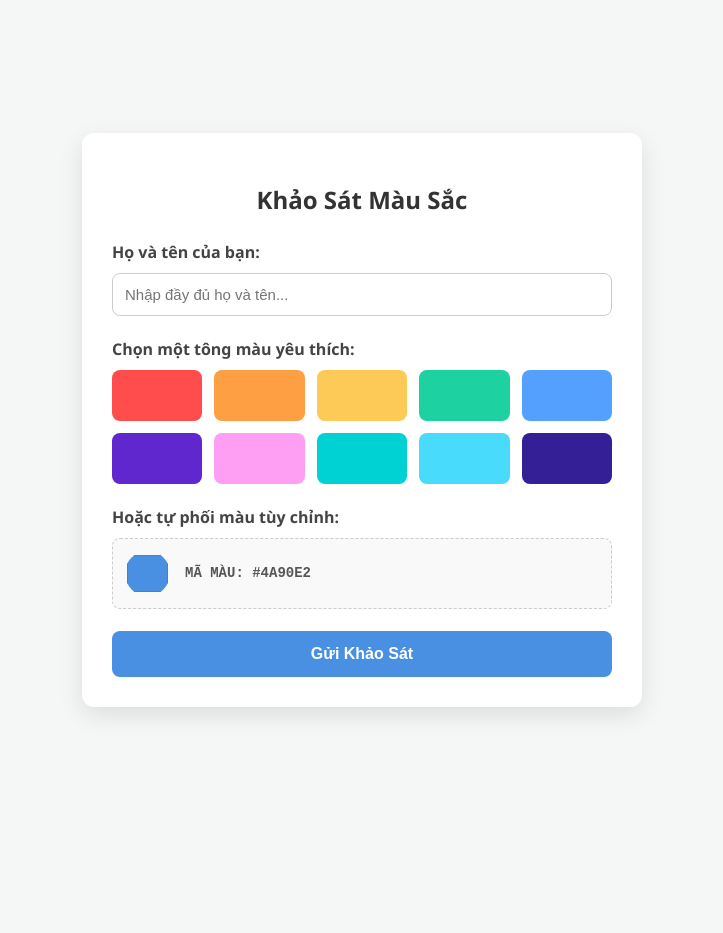
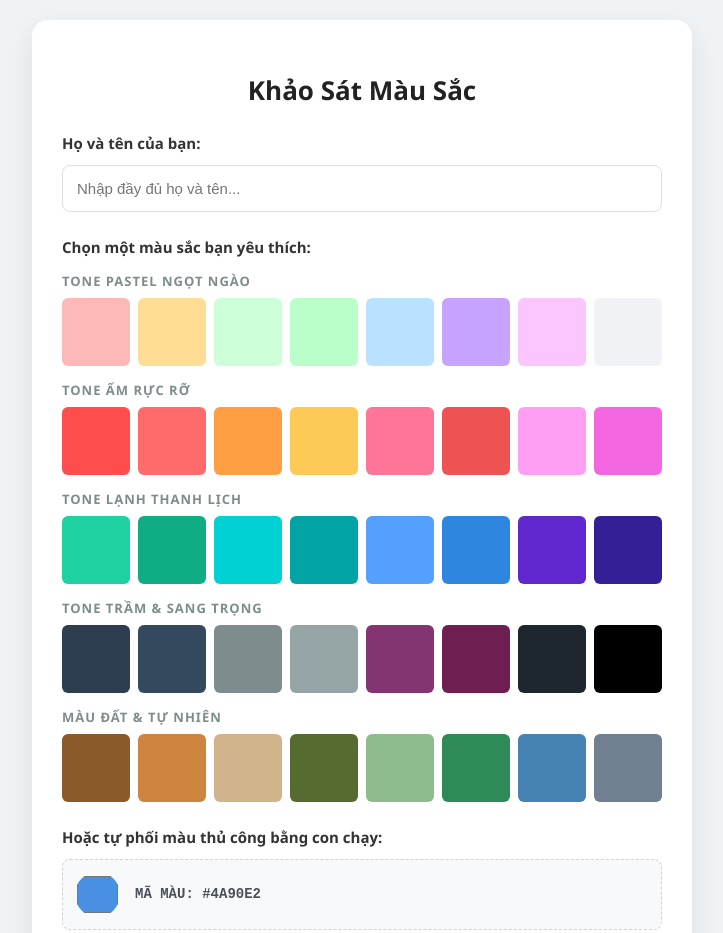
Before and after one commit to trungduong-bot/Hocmangcungtrung, a plain HTML site: page index.html in a window 1280 px wide. Shown: the top 933 px of the page, without its empty margins (278-1001 px from the left). Before the commit the page ends 840 px from the top, so only its background shows below. Drawn offline with Linux system fonts and the light colour scheme.

Commit message:
Update index.html

```diff
--- a/index.html
+++ b/index.html
@@ -11,7 +11,7 @@
 
         body {
             font-family: 'Segoe UI', Tahoma, Geneva, Verdana, sans-serif;
-            background-color: #f4f7f6;
+            background-color: #f0f3f5;
             margin: 0;
             padding: 20px;
             display: flex;
@@ -23,70 +23,84 @@
         .survey-container {
             background-color: #ffffff;
             padding: 30px;
-            border-radius: 12px;
-            box-shadow: 0 8px 24px rgba(0,0,0,0.1);
-            max-width: 500px;
+            border-radius: 16px;
+            box-shadow: 0 10px 30px rgba(0,0,0,0.08);
+            max-width: 600px;
             width: 100%;
         }
 
         h2 {
             text-align: center;
-            color: #333;
+            color: #222;
             margin-bottom: 25px;
-            font-size: 24px;
+            font-size: 26px;
+            font-weight: 700;
         }
 
         .form-group {
-            margin-bottom: 22px;
+            margin-bottom: 25px;
         }
 
         label {
             display: block;
             font-weight: 600;
-            margin-bottom: 10px;
-            color: #444;
+            margin-bottom: 12px;
+            color: #333;
+            font-size: 15px;
         }
 
         input[type="text"] {
             width: 100%;
-            padding: 12px;
-            border: 1px solid #ccc;
+            padding: 14px;
+            border: 1px solid #dcdfe6;
             border-radius: 8px;
             box-sizing: border-box;
             font-size: 15px;
             outline: none;
-            transition: border-color 0.3s;
+            transition: all 0.3s;
         }
 
         input[type="text"]:focus {
             border-color: var(--primary-color);
-            box-shadow: 0 0 5px rgba(74, 144, 226, 0.3);
+            box-shadow: 0 0 8px rgba(74, 144, 226, 0.2);
         }
 
-        /* Bảng màu có sẵn */
+        /* Danh mục nhóm màu */
+        .color-group-title {
+            font-size: 13px;
+            text-transform: uppercase;
+            letter-spacing: 1px;
+            color: #7f8c8d;
+            margin: 15px 0 8px 0;
+            font-weight: bold;
+        }
+
+        /* Bảng lưới màu cực nhiều */
         .color-palette {
             display: grid;
-            grid-template-columns: repeat(5, 1fr);
-            gap: 12px;
+            grid-template-columns: repeat(8, 1fr); /* 8 màu một hàng */
+            gap: 8px;
             margin-bottom: 15px;
         }
 
         .color-box {
-            height: 45px;
-            border-radius: 8px;
+            aspect-ratio: 1; /* Tạo ô vuông hoàn hảo */
+            border-radius: 6px;
             cursor: pointer;
-            border: 3px solid transparent;
-            transition: transform 0.2s, border-color 0.2s;
+            border: 2px solid transparent;
+            transition: transform 0.15s, border-color 0.15s;
         }
 
         .color-box:hover {
-            transform: scale(1.1);
+            transform: scale(1.15);
+            z-index: 2;
         }
 
         .color-box.selected {
-            border-color: #222;
-            transform: scale(1.05);
-            box-shadow: 0 4px 8px rgba(0,0,0,0.15);
+            border-color: #111;
+            transform: scale(1.1);
+            box-shadow: 0 0 6px rgba(0,0,0,0.3);
+            z-index: 1;
         }
 
         /* Chọn màu tự do */
@@ -94,10 +108,10 @@
             display: flex;
             align-items: center;
             gap: 15px;
-            background: #f9f9f9;
+            background: #f8f9fa;
             padding: 12px;
             border-radius: 8px;
-            border: 1px dashed #ccc;
+            border: 1px dashed #ced4da;
         }
 
         input[type="color"] {
@@ -112,7 +126,7 @@
 
         #colorHexText {
             font-size: 14px;
-            color: #555;
+            color: #495057;
             font-family: monospace;
             font-weight: bold;
         }
@@ -129,6 +143,7 @@
             font-weight: bold;
             cursor: pointer;
             transition: background 0.3s;
+            margin-top: 10px;
         }
 
         button:hover {
@@ -152,23 +167,71 @@
     </div>
 
     <div class="form-group">
-        <label>Chọn một tông màu yêu thích:</label>
-        <div class="color-palette" id="palette">
+        <label>Chọn một màu sắc bạn yêu thích:</label>
+
+        <div class="color-group-title">Tone Pastel ngọt ngào</div>
+        <div class="color-palette">
+            <div class="color-box" style="background-color: #ffb8b8;" data-color="#ffb8b8"></div>
+            <div class="color-box" style="background-color: #ffdd94;" data-color="#ffdd94"></div>
+            <div class="color-box" style="background-color: #g0ffb2; background-color: #ccffd8;" data-color="#ccffd8"></div>
+            <div class="color-box" style="background-color: #baffc9;" data-color="#baffc9"></div>
+            <div class="color-box" style="background-color: #bae1ff;" data-color="#bae1ff"></div>
+            <div class="color-box" style="background-color: #c5a3ff;" data-color="#c5a3ff"></div>
+            <div class="color-box" style="background-color: #fbc5ff;" data-color="#fbc5ff"></div>
+            <div class="color-box" style="background-color: #f0f2f5;" data-color="#f0f2f5"></div>
+        </div>
+
+        <div class="color-group-title">Tone Ấm rực rỡ</div>
+        <div class="color-palette">
             <div class="color-box" style="background-color: #ff4d4d;" data-color="#ff4d4d"></div>
+            <div class="color-box" style="background-color: #ff6b6b;" data-color="#ff6b6b"></div>
             <div class="color-box" style="background-color: #ff9f43;" data-color="#ff9f43"></div>
             <div class="color-box" style="background-color: #feca57;" data-color="#feca57"></div>
+            <div class="color-box" style="background-color: #ff7597;" data-color="#ff7597"></div>
+            <div class="color-box" style="background-color: #ee5253;" data-color="#ee5253"></div>
+            <div class="color-box" style="background-color: #ff9ff3;" data-color="#ff9ff3"></div>
+            <div class="color-box" style="background-color: #f368e0;" data-color="#f368e0"></div>
+        </div>
+
+        <div class="color-group-title">Tone Lạnh thanh lịch</div>
+        <div class="color-palette">
             <div class="color-box" style="background-color: #1dd1a1;" data-color="#1dd1a1"></div>
+            <div class="color-box" style="background-color: #10ac84;" data-color="#10ac84"></div>
+            <div class="color-box" style="background-color: #00d2d3;" data-color="#00d2d3"></div>
+            <div class="color-box" style="background-color: #01a3a4;" data-color="#01a3a4"></div>
             <div class="color-box" style="background-color: #54a0ff;" data-color="#54a0ff"></div>
+            <div class="color-box" style="background-color: #2e86de;" data-color="#2e86de"></div>
             <div class="color-box" style="background-color: #5f27cd;" data-color="#5f27cd"></div>
-            <div class="color-box" style="background-color: #ff9ff3;" data-color="#ff9ff3"></div>
-            <div class="color-box" style="background-color: #00d2d3;" data-color="#00d2d3"></div>
-            <div class="color-box" style="background-color: #48dbfb;" data-color="#48dbfb"></div>
             <div class="color-box" style="background-color: #341f97;" data-color="#341f97"></div>
+        </div>
+
+        <div class="color-group-title">Tone Trầm & Sang trọng</div>
+        <div class="color-palette">
+            <div class="color-box" style="background-color: #2c3e50;" data-color="#2c3e50"></div>
+            <div class="color-box" style="background-color: #34495e;" data-color="#34495e"></div>
+            <div class="color-box" style="background-color: #7f8c8d;" data-color="#7f8c8d"></div>
+            <div class="color-box" style="background-color: #95a5a6;" data-color="#95a5a6"></div>
+            <div class="color-box" style="background-color: #833471;" data-color="#833471"></div>
+            <div class="color-box" style="background-color: #6F1E51;" data-color="#6F1E51"></div>
+            <div class="color-box" style="background-color: #1e272e;" data-color="#1e272e"></div>
+            <div class="color-box" style="background-color: #000000;" data-color="#000000"></div>
+        </div>
+
+        <div class="color-group-title">Màu Đất & Tự nhiên</div>
+        <div class="color-palette">
+            <div class="color-box" style="background-color: #8b5a2b;" data-color="#8b5a2b"></div>
+            <div class="color-box" style="background-color: #cd853f;" data-color="#cd853f"></div>
+            <div class="color-box" style="background-color: #d2b48c;" data-color="#d2b48c"></div>
+            <div class="color-box" style="background-color: #556b2f;" data-color="#556b2f"></div>
+            <div class="color-box" style="background-color: #8fbc8f;" data-color="#8fbc8f"></div>
+            <div class="color-box" style="background-color: #2e8b57;" data-color="#2e8b57"></div>
+            <div class="color-box" style="background-color: #4682b4;" data-color="#4682b4"></div>
+            <div class="color-box" style="background-color: #708090;" data-color="#708090"></div>
         </div>
     </div>
 
     <div class="form-group">
-        <label>Hoặc tự phối màu tùy chỉnh:</label>
+        <label>Hoặc tự phối màu thủ công bằng con chạy:</label>
         <div class="picker-group">
             <input type="color" id="customColor" value="#4a90e2">
             <span id="colorHexText">MÃ MÀU: #4A90E2</span>
@@ -181,7 +244,7 @@
 <script>
     // =========================================================
     // ⚠️ CHÚ Ý: DÁN LINK WEB APP CỦA BẠN VÀO GIỮA HAI DẤU NHÁY DƯỚI ĐÂY
-    const GOOGLE_SHEET_API_URL = "https://script.google.com/macros/s/AKfycbzpD6gj8USYae85Riw1_H5AdEBq4AqXsRFr-jyGYBPpjTSRLHVx1jL8Q6xgSMBttjRG/exec";
+    const GOOGLE_SHEET_API_URL = "DÁN_URL_WEB_APP_CỦA_BẠN_VÀO_ĐÂY";
     // =========================================================
 
     let selectedColor = "#4a90e2";
@@ -220,8 +283,8 @@
             return;
         }
 
-        if (GOOGLE_SHEET_API_URL.includes("DÁN_URL_CỦA_BẠN_VÀO_ĐÂY")) {
-            alert("Lỗi: Bạn chưa cấu hình GOOGLE_SHEET_API_URL ở dòng 175.");
+        if (GOOGLE_SHEET_API_URL.includes("https://script.google.com/macros/s/AKfycbzpD6gj8USYae85Riw1_H5AdEBq4AqXsRFr-jyGYBPpjTSRLHVx1jL8Q6xgSMBttjRG/exec")) {
+            alert("Lỗi: Bạn chưa cấu hình GOOGLE_SHEET_API_URL trong mã nguồn (dòng 185).");
             return;
         }
 
@@ -229,21 +292,21 @@
         btnSubmit.disabled = true;
         btnSubmit.innerText = "Đang gửi dữ liệu lên Google Sheet...";
 
-        // Chuyển dữ liệu sang URL Encoded (Đảm bảo hoạt động 100% offline file:///)
+        // Chuyển dữ liệu sang URL Encoded
         const formData = new URLSearchParams();
         formData.append('fullName', name);
         formData.append('colorCode', selectedColor.toUpperCase());
 
         fetch(GOOGLE_SHEET_API_URL, {
             method: 'POST',
-            mode: 'no-cors', // Sử dụng chế độ này giúp bỏ qua mọi giới hạn CORS từ trình duyệt
+            mode: 'no-cors',
             headers: {
                 'Content-Type': 'application/x-www-form-urlencoded'
             },
             body: formData.toString()
         })
         .then(() => {
-            alert("Gửi thành công! Dữ liệu đã được ghi nhận vào Google Sheet của bạn.");
+            alert("Gửi thành công! Màu sắc đã được lưu trực tiếp vào Cột D trên Google Sheet.");
 
             // Reset form
             fullNameInput.value = "";
```
